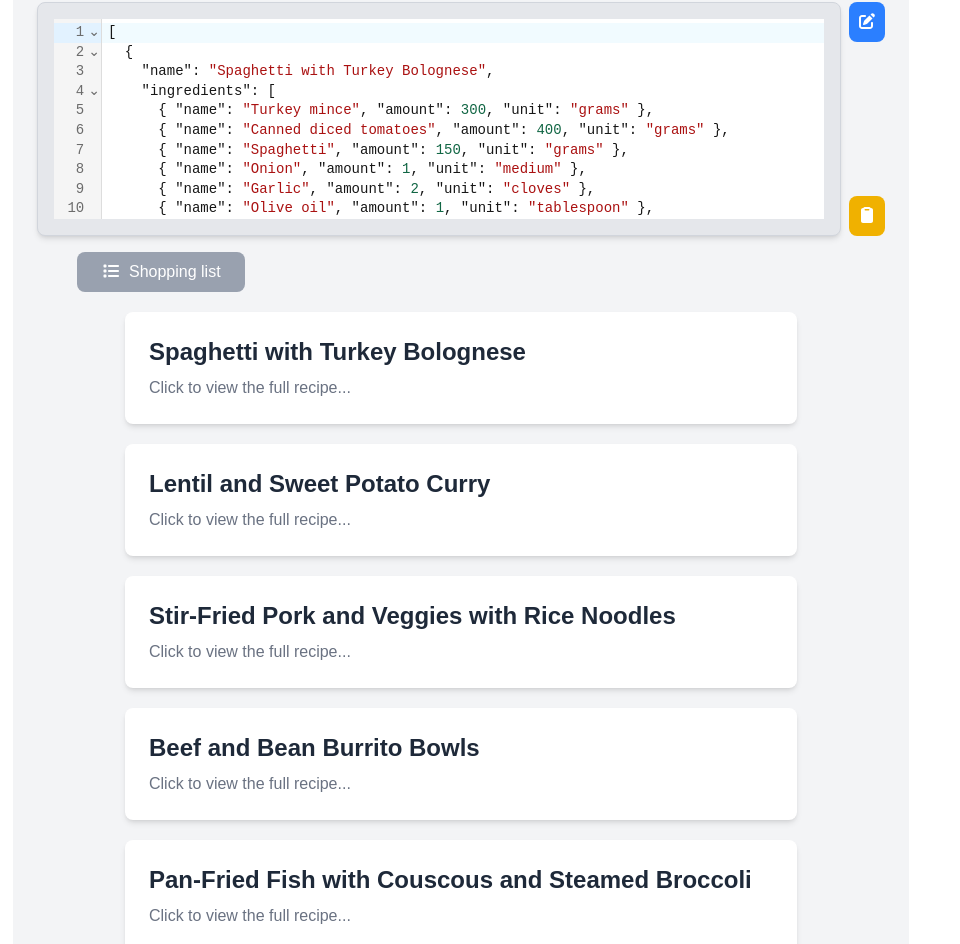
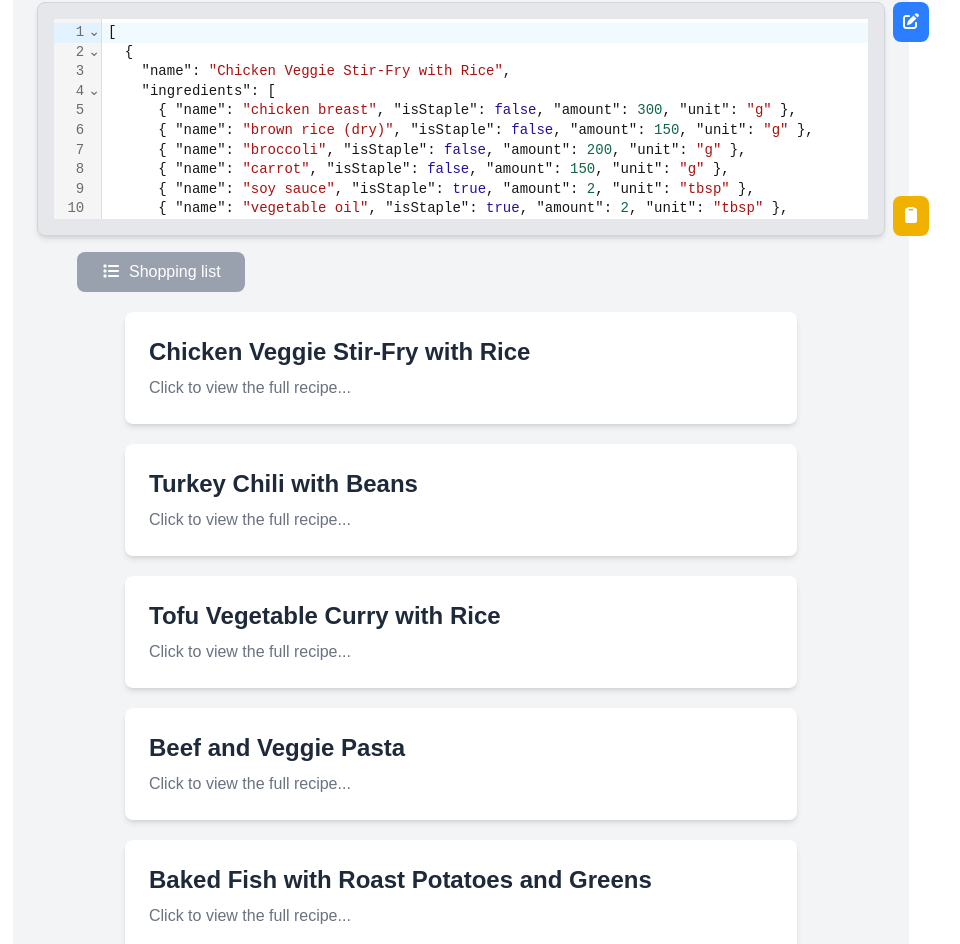
Before and after one commit to trithagoras/WebChef, a Next.js app: page / in a window 1280 px wide. Shown: the part 420-1364 px from the top of the page, without its empty margins (179-1139 px from the left). Built offline with nearby package versions, Linux system fonts and the light colour scheme.

Commit message:
add isStaple property to ingredients and allow copying by ingredient group

```diff
--- a/app/components/RecipeList.tsx
+++ b/app/components/RecipeList.tsx
@@ -1,7 +1,7 @@
 "use client"
 
 import { useState, useCallback, useEffect } from "react";
-import { Recipe } from "../framework/schema";
+import { Recipe, ShoppingListItem } from "../framework/schema";
 import RecipeCard from "./RecipeCard";
 import ShoppingListModal from "./ShoppingListModal";
 import { FontAwesomeIcon } from "@fortawesome/react-fontawesome";
@@ -13,9 +13,7 @@ import Skeleton from "react-loading-skeleton";
 const RecipeList = () => {
   const [recipes, setRecipes] = useState<Recipe[]>([]);
   const [showShoppingListModal, setShowShoppingListModal] = useState(false);
-  const [shoppingList, setShoppingList] = useState<
-    { name: string; amount: { amount: number; unit: string }[] }[]
-  >([]);
+  const [shoppingList, setShoppingList] = useState<ShoppingListItem[]>([]);
   const [init, setInit] = useState(false);
 
   const makeShoppingList = useCallback((recipes: Recipe[]) => {
@@ -42,10 +40,14 @@ const RecipeList = () => {
       ...new Set(recipes.flatMap(r => r.ingredients.map(i => i.name))),
     ];
 
+    // jank
+    const isStaple = (n: string) => recipes.flatMap(r => r.ingredients).find(i => i.name === n)?.isStaple ?? false;
+
     return distinctIngredientNames.map(n => ({
       name: n,
       amount: getAmounts(n),
-    }));
+      isStaple: isStaple(n)
+    })).sort((a, b) => Number(b.isStaple) - Number(a.isStaple));
   }, []);
 
   const onSaveJson = useCallback((value: string) => {
--- a/app/components/ShoppingListModal.tsx
+++ b/app/components/ShoppingListModal.tsx
@@ -1,21 +1,39 @@
-import { faXmark } from "@fortawesome/free-solid-svg-icons";
+import { faClipboard, faXmark } from "@fortawesome/free-solid-svg-icons";
 import { FontAwesomeIcon } from "@fortawesome/react-fontawesome";
 import { Dispatch, SetStateAction } from "react";
+import { ShoppingListItem } from "../framework/schema";
+import toast from "react-hot-toast";
+import { match } from "ts-pattern";
 
 interface ShoppingListModalProps {
     showModal: boolean,
     setShowModal: Dispatch<SetStateAction<boolean>>,
-    shoppingList: {
-        name: string,
-        amount: {
-            amount: number,
-            unit: string
-        }[]
-    }[]
+    shoppingList: ShoppingListItem[]
 }
 
 const ShoppingListModal = ({ showModal, setShowModal, shoppingList }: ShoppingListModalProps) => {
     const closeModal = () => setShowModal(false);
+    const staples = shoppingList.filter(i => i.isStaple);
+    const others = shoppingList.filter(i => !i.isStaple);
+
+    const handleCopy = (isStaple?: boolean) => {
+      const arr = match(isStaple)
+        .with(true, () => staples)
+        .with(false, () => others)
+        .with(undefined, () => shoppingList)
+        .exhaustive();
+
+      const text = arr
+        .map(item => {
+          const amounts = item.amount.map(a => `${a.amount} ${a.unit}`).join(" + ");
+          return `• ${item.name}${amounts ? ` — ${amounts}` : ""}`;
+        })
+        .join("\n");
+
+      navigator.clipboard.writeText(text);
+      toast.success("Copied");
+    };
+
     return showModal && (
         <div
           className="fixed inset-0 bg-black bg-opacity-70 flex justify-center items-center z-50 p-4"
@@ -33,12 +51,50 @@ const ShoppingListModal = ({ showModal, setShowModal, shoppingList }: ShoppingLi
               <FontAwesomeIcon icon={faXmark} size="2x" />
             </button>
 
-            <h2 className="text-3xl font-bold text-gray-800 mb-6">Shopping List</h2>
+            <div className="flex flex-row mb-6 mt-8 justify-between">
+              <h2 className="text-3xl font-bold text-gray-800">Shopping List</h2>
+              <button
+                  onClick={() => handleCopy(undefined)}
+                  className="bg-yellow-500 text-white p-2 rounded-lg hover:bg-yellow-600 transition-all duration-300"
+                >
+                  <FontAwesomeIcon icon={faClipboard} />
+                </button>
+            </div>
             <ul className="space-y-2">
-              {shoppingList.map(item => (
+              <div className="flex flex-row mb-3 mt-8 justify-between">
+                <h3 className="text-2xl font-bold text-gray-800">Staples</h3>
+                <button
+                  onClick={() => handleCopy(true)}
+                  className="bg-yellow-500 text-white p-2 rounded-lg hover:bg-yellow-600 transition-all duration-300"
+                >
+                  <FontAwesomeIcon icon={faClipboard} />
+                </button>
+              </div>
+              {staples.map(item => (
                 <li key={item.name}>
                   <div className="flex justify-between items-center">
-                    <span className="font-medium text-lg">{item.name}</span>
+                    <span className="text-lg font-bold">{item.name}</span>
+                    <span className="text-sm text-gray-600">
+                      {item.amount
+                        .map(a => `${a.amount} ${a.unit}`)
+                        .join(" + ")}
+                    </span>
+                  </div>
+                </li>
+              ))}
+              <div className="flex flex-row mb-3 mt-8 justify-between">
+                <h3 className="text-2xl font-bold text-gray-800">Others</h3>
+                <button
+                  onClick={() => handleCopy(false)}
+                  className="bg-yellow-500 text-white p-2 rounded-lg hover:bg-yellow-600 transition-all duration-300"
+                >
+                  <FontAwesomeIcon icon={faClipboard} />
+                </button>
+              </div>
+              {others.map(item => (
+                <li key={item.name}>
+                  <div className="flex justify-between items-center">
+                    <span className="text-lg font-medium">{item.name}</span>
                     <span className="text-sm text-gray-600">
                       {item.amount
                         .map(a => `${a.amount} ${a.unit}`)
--- a/app/framework/fakeData.ts
+++ b/app/framework/fakeData.ts
@@ -2,124 +2,125 @@
 
 const fakeData = `[
   {
-    "name": "Spaghetti with Turkey Bolognese",
+    "name": "Chicken Veggie Stir-Fry with Rice",
     "ingredients": [
-      { "name": "Turkey mince", "amount": 300, "unit": "grams" },
-      { "name": "Canned diced tomatoes", "amount": 400, "unit": "grams" },
-      { "name": "Spaghetti", "amount": 150, "unit": "grams" },
-      { "name": "Onion", "amount": 1, "unit": "medium" },
-      { "name": "Garlic", "amount": 2, "unit": "cloves" },
-      { "name": "Olive oil", "amount": 1, "unit": "tablespoon" },
-      { "name": "Dried oregano", "amount": 1, "unit": "teaspoon" },
-      { "name": "Salt", "amount": 0.5, "unit": "teaspoon" },
-      { "name": "Black pepper", "amount": 0.25, "unit": "teaspoon" }
+      { "name": "chicken breast", "isStaple": false, "amount": 300, "unit": "g" },
+      { "name": "brown rice (dry)", "isStaple": false, "amount": 150, "unit": "g" },
+      { "name": "broccoli", "isStaple": false, "amount": 200, "unit": "g" },
+      { "name": "carrot", "isStaple": false, "amount": 150, "unit": "g" },
+      { "name": "soy sauce", "isStaple": true, "amount": 2, "unit": "tbsp" },
+      { "name": "vegetable oil", "isStaple": true, "amount": 2, "unit": "tbsp" },
+      { "name": "garlic", "isStaple": true, "amount": 2, "unit": "cloves" }
     ],
-    "protein": 35,
-    "carbs": 55,
-    "fat": 18,
-    "calories": 620,
+    "protein": 46,
+    "carbs": 72,
+    "fat": 15,
+    "calories": 630,
     "steps": [
-      "Cook spaghetti according to package instructions.",
-      "Heat oil in a pan and sauté chopped onion for 5 minutes.",
-      "Add minced garlic and cook 2 more minutes.",
-      "Add turkey mince and cook until browned.",
-      "Add diced tomatoes, oregano, salt, and pepper. Simmer for 15 minutes.",
-      "Serve sauce over drained spaghetti."
+      "Cook rice according to package instructions.",
+      "Heat oil in a pan, add minced garlic and cook 1 minute.",
+      "Add diced chicken and stir-fry until cooked through.",
+      "Add chopped broccoli and sliced carrot, stir-fry 5 minutes.",
+      "Stir in soy sauce, cook 2 more minutes.",
+      "Serve chicken stir-fry over rice."
     ]
   },
   {
-    "name": "Lentil and Sweet Potato Curry",
+    "name": "Turkey Chili with Beans",
     "ingredients": [
-      { "name": "Red lentils", "amount": 150, "unit": "grams" },
-      { "name": "Sweet potato", "amount": 300, "unit": "grams" },
-      { "name": "Onion", "amount": 1, "unit": "medium" },
-      { "name": "Garlic", "amount": 2, "unit": "cloves" },
-      { "name": "Coconut milk", "amount": 200, "unit": "ml" },
-      { "name": "Curry powder", "amount": 1, "unit": "tablespoon" },
-      { "name": "Olive oil", "amount": 1, "unit": "tablespoon" },
-      { "name": "Salt", "amount": 0.5, "unit": "teaspoon" }
+      { "name": "turkey mince", "isStaple": false, "amount": 300, "unit": "g" },
+      { "name": "kidney beans (canned, drained)", "isStaple": false, "amount": 240, "unit": "g" },
+      { "name": "onion", "isStaple": false, "amount": 1, "unit": "medium" },
+      { "name": "tomato (canned, crushed)", "isStaple": false, "amount": 400, "unit": "g" },
+      { "name": "chili powder", "isStaple": true, "amount": 1, "unit": "tbsp" },
+      { "name": "vegetable oil", "isStaple": true, "amount": 1, "unit": "tbsp" },
+      { "name": "salt", "isStaple": true, "amount": 1, "unit": "tsp" }
     ],
-    "protein": 22,
-    "carbs": 60,
-    "fat": 20,
-    "calories": 640,
+    "protein": 45,
+    "carbs": 55,
+    "fat": 16,
+    "calories": 620,
     "steps": [
       "Heat oil in a pot and sauté chopped onion for 5 minutes.",
-      "Add minced garlic and curry powder and sauté 2 minutes.",
-      "Add diced sweet potato and stir for 2 minutes.",
-      "Add lentils and coconut milk plus 1 cup of water.",
-      "Simmer for 20–25 minutes until sweet potato and lentils are tender.",
-      "Season with salt and serve."
+      "Add turkey mince and cook until browned.",
+      "Add chili powder and salt, stir 1 minute.",
+      "Add canned tomato and beans, stir well.",
+      "Simmer 20 minutes on low heat.",
+      "Serve hot."
     ]
   },
   {
-    "name": "Stir-Fried Pork and Veggies with Rice Noodles",
+    "name": "Tofu Vegetable Curry with Rice",
     "ingredients": [
-      { "name": "Pork mince", "amount": 250, "unit": "grams" },
-      { "name": "Rice noodles", "amount": 150, "unit": "grams" },
-      { "name": "Carrot", "amount": 1, "unit": "medium" },
-      { "name": "Zucchini", "amount": 1, "unit": "medium" },
-      { "name": "Soy sauce", "amount": 2, "unit": "tablespoons" },
-      { "name": "Garlic", "amount": 2, "unit": "cloves" },
-      { "name": "Olive oil", "amount": 1, "unit": "tablespoon" }
+      { "name": "firm tofu", "isStaple": false, "amount": 300, "unit": "g" },
+      { "name": "onion", "isStaple": false, "amount": 1, "unit": "medium" },
+      { "name": "frozen peas", "isStaple": false, "amount": 150, "unit": "g" },
+      { "name": "carrot", "isStaple": false, "amount": 150, "unit": "g" },
+      { "name": "coconut milk (light)", "isStaple": false, "amount": 200, "unit": "ml" },
+      { "name": "curry powder", "isStaple": true, "amount": 1, "unit": "tbsp" },
+      { "name": "brown rice (dry)", "isStaple": false, "amount": 150, "unit": "g" },
+      { "name": "vegetable oil", "isStaple": true, "amount": 1, "unit": "tbsp" }
     ],
-    "protein": 30,
-    "carbs": 50,
+    "protein": 28,
+    "carbs": 78,
     "fat": 22,
-    "calories": 650,
+    "calories": 690,
     "steps": [
-      "Cook rice noodles according to package instructions and drain.",
-      "Heat oil in a wok and cook pork mince until browned.",
-      "Add minced garlic and cook 2 more minutes.",
-      "Add sliced carrot and zucchini and stir-fry 5 minutes.",
-      "Add soy sauce and cooked noodles. Toss well and cook 2 more minutes."
+      "Cook rice according to package instructions.",
+      "Heat oil in a pot, sauté chopped onion 5 minutes.",
+      "Add diced carrot and cook 5 minutes.",
+      "Add curry powder, stir 1 minute.",
+      "Add diced tofu, peas, and coconut milk.",
+      "Simmer 10 minutes, stirring occasionally.",
+      "Serve curry with rice."
     ]
   },
   {
-    "name": "Beef and Bean Burrito Bowls",
+    "name": "Beef and Veggie Pasta",
     "ingredients": [
-      { "name": "Lean beef mince", "amount": 250, "unit": "grams" },
-      { "name": "Brown rice", "amount": 120, "unit": "grams" },
-      { "name": "Canned black beans", "amount": 200, "unit": "grams" },
-      { "name": "Corn kernels", "amount": 100, "unit": "grams" },
-      { "name": "Paprika", "amount": 1, "unit": "teaspoon" },
-      { "name": "Cumin", "amount": 0.5, "unit": "teaspoon" },
-      { "name": "Salt", "amount": 0.5, "unit": "teaspoon" },
-      { "name": "Olive oil", "amount": 1, "unit": "tablespoon" }
+      { "name": "lean beef mince", "isStaple": false, "amount": 300, "unit": "g" },
+      { "name": "wholewheat pasta (dry)", "isStaple": false, "amount": 150, "unit": "g" },
+      { "name": "zucchini", "isStaple": false, "amount": 200, "unit": "g" },
+      { "name": "tomato (canned, diced)", "isStaple": false, "amount": 400, "unit": "g" },
+      { "name": "onion", "isStaple": false, "amount": 1, "unit": "medium" },
+      { "name": "garlic", "isStaple": true, "amount": 2, "unit": "cloves" },
+      { "name": "olive oil", "isStaple": true, "amount": 1, "unit": "tbsp" },
+      { "name": "salt", "isStaple": true, "amount": 1, "unit": "tsp" }
     ],
-    "protein": 35,
-    "carbs": 55,
-    "fat": 20,
-    "calories": 700,
+    "protein": 40,
+    "carbs": 70,
+    "fat": 18,
+    "calories": 680,
     "steps": [
-      "Cook brown rice according to package instructions.",
-      "Heat oil in a pan and cook beef mince until browned.",
-      "Add paprika, cumin, and salt. Stir well.",
-      "Add drained black beans and corn. Cook for 5 more minutes.",
-      "Serve beef and beans over rice."
+      "Cook pasta according to package instructions.",
+      "Heat oil in a pan, sauté onion and garlic 5 minutes.",
+      "Add beef mince and cook until browned.",
+      "Add diced zucchini and cook 5 minutes.",
+      "Add canned tomato and salt, simmer 10 minutes.",
+      "Serve sauce over pasta."
     ]
   },
   {
-    "name": "Pan-Fried Fish with Couscous and Steamed Broccoli",
+    "name": "Baked Fish with Roast Potatoes and Greens",
     "ingredients": [
-      { "name": "White fish fillets", "amount": 300, "unit": "grams" },
-      { "name": "Couscous", "amount": 120, "unit": "grams" },
-      { "name": "Broccoli", "amount": 200, "unit": "grams" },
-      { "name": "Lemon juice", "amount": 1, "unit": "tablespoon" },
-      { "name": "Olive oil", "amount": 1, "unit": "tablespoon" },
-      { "name": "Salt", "amount": 0.5, "unit": "teaspoon" },
-      { "name": "Pepper", "amount": 0.25, "unit": "teaspoon" }
+      { "name": "white fish fillet", "isStaple": false, "amount": 300, "unit": "g" },
+      { "name": "potato", "isStaple": false, "amount": 400, "unit": "g" },
+      { "name": "green beans", "isStaple": false, "amount": 200, "unit": "g" },
+      { "name": "olive oil", "isStaple": true, "amount": 2, "unit": "tbsp" },
+      { "name": "salt", "isStaple": true, "amount": 1, "unit": "tsp" },
+      { "name": "pepper", "isStaple": true, "amount": 0.5, "unit": "tsp" },
+      { "name": "lemon juice", "isStaple": false, "amount": 2, "unit": "tbsp" }
     ],
-    "protein": 32,
-    "carbs": 45,
-    "fat": 15,
-    "calories": 580,
+    "protein": 38,
+    "carbs": 62,
+    "fat": 16,
+    "calories": 590,
     "steps": [
-      "Prepare couscous with boiling water and cover for 5 minutes.",
-      "Steam broccoli until just tender, about 5 minutes.",
-      "Season fish with salt and pepper.",
-      "Pan-fry fish in oil for 3–4 minutes each side until cooked.",
-      "Serve fish with couscous, broccoli, and lemon juice."
+      "Preheat oven to 200°C.",
+      "Cut potatoes into wedges, toss with 1 tbsp oil, salt, pepper, bake 30 minutes.",
+      "Place fish on a tray, drizzle with 1 tbsp oil and lemon juice, season with salt and pepper, bake 15 minutes.",
+      "Steam or boil green beans 5 minutes.",
+      "Serve baked fish with potatoes and beans."
     ]
   }
 ]`
--- a/app/framework/schema.ts
+++ b/app/framework/schema.ts
@@ -1,7 +1,8 @@
 export interface Ingredient {
     name: string,
     amount: number,
-    unit: string
+    unit: string,
+    isStaple: boolean
 }
 
 export interface Recipe {
@@ -16,10 +17,11 @@ export interface Recipe {
 
 export interface ShoppingListItem {
   name: string,
+  isStaple: boolean,
   amount: {
     amount: number,
     unit: string
-  }
+  }[]
 }
 
 export const masterQuery = `Generate 5 cheap & healthy dinner ideas (for 2 ppl). Criteria:
@@ -33,7 +35,7 @@ Output JSON only:
 [
   {
     name: string,
-    ingredients: [{ name: string, amount: number, unit: string }],
+    ingredients: [{ name: string, isStaple: boolean, amount: number, unit: string }],
     protein: number,
     carbs: number,
     fat: number,
@@ -42,5 +44,6 @@ Output JSON only:
   }
 ]
 
+staple ingredient = ingredient you would usually find at home, e.g. salt, water, soy sauce, pepper, egg, flour, etc.
 Steps = minimal, based style (e.g. “Heat oil in a soup pot and saute onions for 5 minutes”, “Add garlic and ginger and saute 5 more minutes.”, “Add 4 cups of water and stir. Add tomatoes and lentils. Bring to a boil and then lower the heat a bit and simmer for 20 minutes.”). No extra text.
 Do not search web.`;
```
